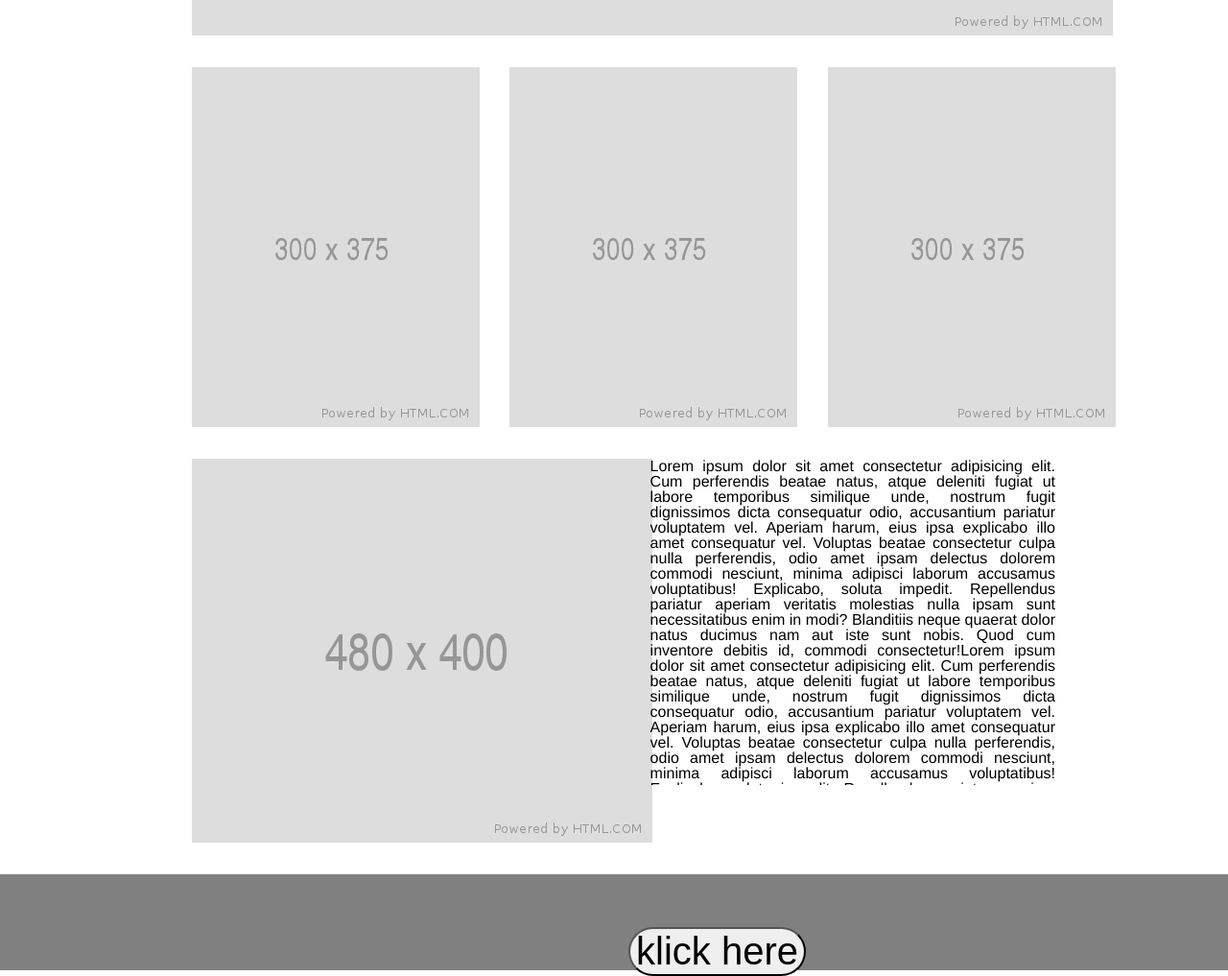
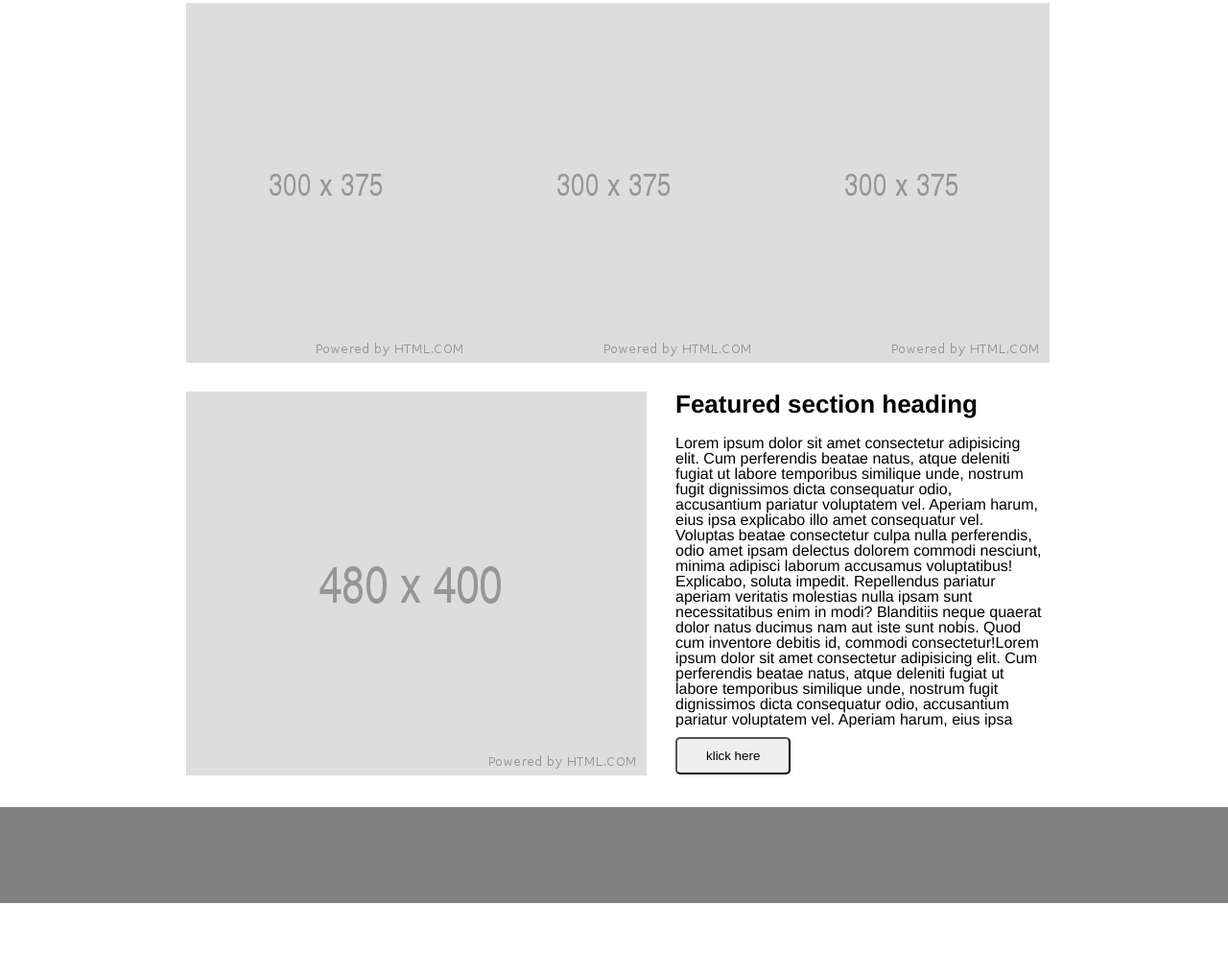
Before and after one commit to omar11taha/wirefame-exercise, a plain HTML site: page index.html in a window 1280 px wide. Shown: the part 623-1640 px from the top of the page at 96% size. After the commit the page ends 1564 px from the top, so only its background shows below. Drawn offline with Linux system fonts and the light colour scheme.

Commit message:
fixed some css

```diff
--- a/css/style.css
+++ b/css/style.css
@@ -1,27 +1,40 @@
-*{
+* {
     box-sizing: border-box;
 
 }
-body{
+
+main {
+    padding: 0 194px;
+}
+
+body {
     font-family: Helvetica ;
     /* margin: 30px; */
+}
 
+.imgs {
+    display: flex;
+    justify-content: space-between;
+}
 
+.pb-30 {
+    margin-bottom: 30px;
 }
-header{
-    padding: 30px;
 
-}
-div{
-     background-color:gray ;
+.header-content {
+    background-color:gray ;
     margin-bottom: 0px;
     margin-top: 0px;
-    height:120px ;
+    padding: 20px 194px;
+    display: flex;
+    align-items: center;
 }
-.first{
-    padding: 30px;
+
+.first {
+    padding: 30px 0;
 }
-div ul li{
+
+div ul li {
     box-sizing: border-box;
     position: relative;
     display: inline-block;
@@ -29,67 +42,48 @@ div ul li{
     text-align: center;
     padding-right: 50px;
     /* background-color: black; */
-    height:20px ;
-    margin-bottom: 100px;
+}
 
+h2 {
+    font-weight: bold;
+    font-size: 26px;
+    margin-bottom: 20px;
+}
+/* some added online */
+.text-and-image {
+    display: flex;
+}
 
+.text-and-image .b {
+    padding-right: 30px;
+}
 
+.text-and-image p {
+    margin-bottom: 20px;
 }
-.main{
-    padding-left: 200px;
-    margin-top: 30px;
-    margin-bottom: 30px;
 
+button {
+    cursor: pointer;
+    transition: 350ms;
+    padding: 10px 30px;
+    border-radius: 5px;
 }
-.imgs{
-    padding-left: 200px;
+
+button:hover {
+    background-color: red;
+    color: white;
 }
-#second{
-    margin-left: 27px;
-    margin-right: 27px;
+
+.section-content {
+    margin-bottom: 10px;
+    height: 350px;
+    overflow-y: scroll;
 }
-section p{
-    position:absolute;
-    right: 180px;
-    /* float:right; */
-    width: 33%;
-    height: 340px;
-    /* padding-left: 50px; */
-    /* display: inline-block; */
-    overflow-y: scroll;
-    margin-top: 30px;
-    /* margin-left: 1000px; */
-    /* width: 480; */
-     text-align: justify;
 
-}
-section .b{
-    padding-left: 200px;
-    margin-top: 30px;
-    margin-bottom: 30px;
-
-}
-footer{
+footer {
     block-size: 100px;
     background-color: gray;
 }
 /* :hover{
     background-color: yellow;
 } */
-
-button{
-    margin-bottom: 30px;
-    position: absolute;
-    bottom: unset;;
-    bottom: -870px;
-    right:360px;
-    font-size: 2.5rem;
-     border-radius: 5rem;
-     margin-right: 80px;
-
-}
-button:hover{
-    background-color: yellow;
-
-
-}
--- a/index.html
+++ b/index.html
@@ -11,38 +11,63 @@
 </head>
 
 <body>
-    <header>
-        <div>
+    <header class="pb-30">
+
+        <div class="header-content">
+
+            <div class="logo">
+                <img src="img/200-70.png" alt="">
+            </div>
+
             <ul>
-
-
-                <li class="first"><img src="img/200-70.png" alt=""></li>
                 <li>nav itme 1</li>
                 <li>nav itme 2</li>
                 <li>nav itme 3</li>
                 <li>nav itme 4</li>
-
-
             </ul>
 
         </div>
     </header>
     <main>
-        <img class="main" src="img/960-450.png" alt="">
-        <section class="imgs">
+        <div class="pb-30">
+            <img class="main" src="img/960-450.png" alt="">
+        </div>
+
+        <section class="imgs pb-30">
             <img src="img/300-375.png" alt="">
             <img id="second" src="img/300-375.png" alt="">
             <img src="img/300-375.png" alt="">
         </section>
-        <section >
-            <p >Lorem ipsum dolor sit amet consectetur adipisicing elit. Cum perferendis beatae natus, atque deleniti fugiat ut labore temporibus similique unde, nostrum fugit dignissimos dicta consequatur odio, accusantium pariatur voluptatem vel.
-                Aperiam harum, eius ipsa explicabo illo amet consequatur vel. Voluptas beatae consectetur culpa nulla perferendis, odio amet ipsam delectus dolorem commodi nesciunt, minima adipisci laborum accusamus voluptatibus! Explicabo, soluta impedit.
-                Repellendus pariatur aperiam veritatis molestias nulla ipsam sunt necessitatibus enim in modi? Blanditiis neque quaerat dolor natus ducimus nam aut iste sunt nobis. Quod cum inventore debitis id, commodi consectetur!Lorem ipsum dolor sit amet consectetur adipisicing elit. Cum perferendis beatae natus, atque deleniti fugiat ut labore temporibus similique unde, nostrum fugit dignissimos dicta consequatur odio, accusantium pariatur voluptatem vel.
-                Aperiam harum, eius ipsa explicabo illo amet consequatur vel. Voluptas beatae consectetur culpa nulla perferendis, odio amet ipsam delectus dolorem commodi nesciunt, minima adipisci laborum accusamus voluptatibus! Explicabo, soluta impedit.
-                Repellendus pariatur aperiam veritatis molestias nulla ipsam sunt necessitatibus enim in modi? Blanditiis neque quaerat dolor natus ducimus nam aut iste sunt nobis. Quod cum inventore debitis id, commodi consectetur!</p>
-            <img class="b" src="img/480-400.png" alt="">
-            <button>klick here</button>
+        <section class="pb-30 text-and-image">
+            <div>
+                <img class="b" src="img/480-400.png" alt="">
+            </div>
 
+            <div>
+
+                <div class="section-content">
+                    <h2>Featured section heading</h2>
+                    <p>Lorem ipsum dolor sit amet consectetur adipisicing elit. Cum perferendis beatae natus, atque
+                        deleniti fugiat ut labore temporibus similique unde, nostrum fugit dignissimos dicta consequatur
+                        odio, accusantium pariatur voluptatem vel.
+                        Aperiam harum, eius ipsa explicabo illo amet consequatur vel. Voluptas beatae consectetur culpa
+                        nulla perferendis, odio amet ipsam delectus dolorem commodi nesciunt, minima adipisci laborum
+                        accusamus voluptatibus! Explicabo, soluta impedit.
+                        Repellendus pariatur aperiam veritatis molestias nulla ipsam sunt necessitatibus enim in modi?
+                        Blanditiis neque quaerat dolor natus ducimus nam aut iste sunt nobis. Quod cum inventore debitis
+                        id, commodi consectetur!Lorem ipsum dolor sit amet consectetur adipisicing elit. Cum perferendis
+                        beatae natus, atque deleniti fugiat ut labore temporibus similique unde, nostrum fugit
+                        dignissimos dicta consequatur odio, accusantium pariatur voluptatem vel.
+                        Aperiam harum, eius ipsa explicabo illo amet consequatur vel. Voluptas beatae consectetur culpa
+                        nulla perferendis, odio amet ipsam delectus dolorem commodi nesciunt, minima adipisci laborum
+                        accusamus voluptatibus! Explicabo, soluta impedit.
+                        Repellendus pariatur aperiam veritatis molestias nulla ipsam sunt necessitatibus enim in modi?
+                        Blanditiis neque quaerat dolor natus ducimus nam aut iste sunt nobis. Quod cum inventore debitis
+                        id, commodi consectetur!</p>
+
+                    </div>
+                    <button>klick here</button>
+            </div>
         </section>
 
 
```
